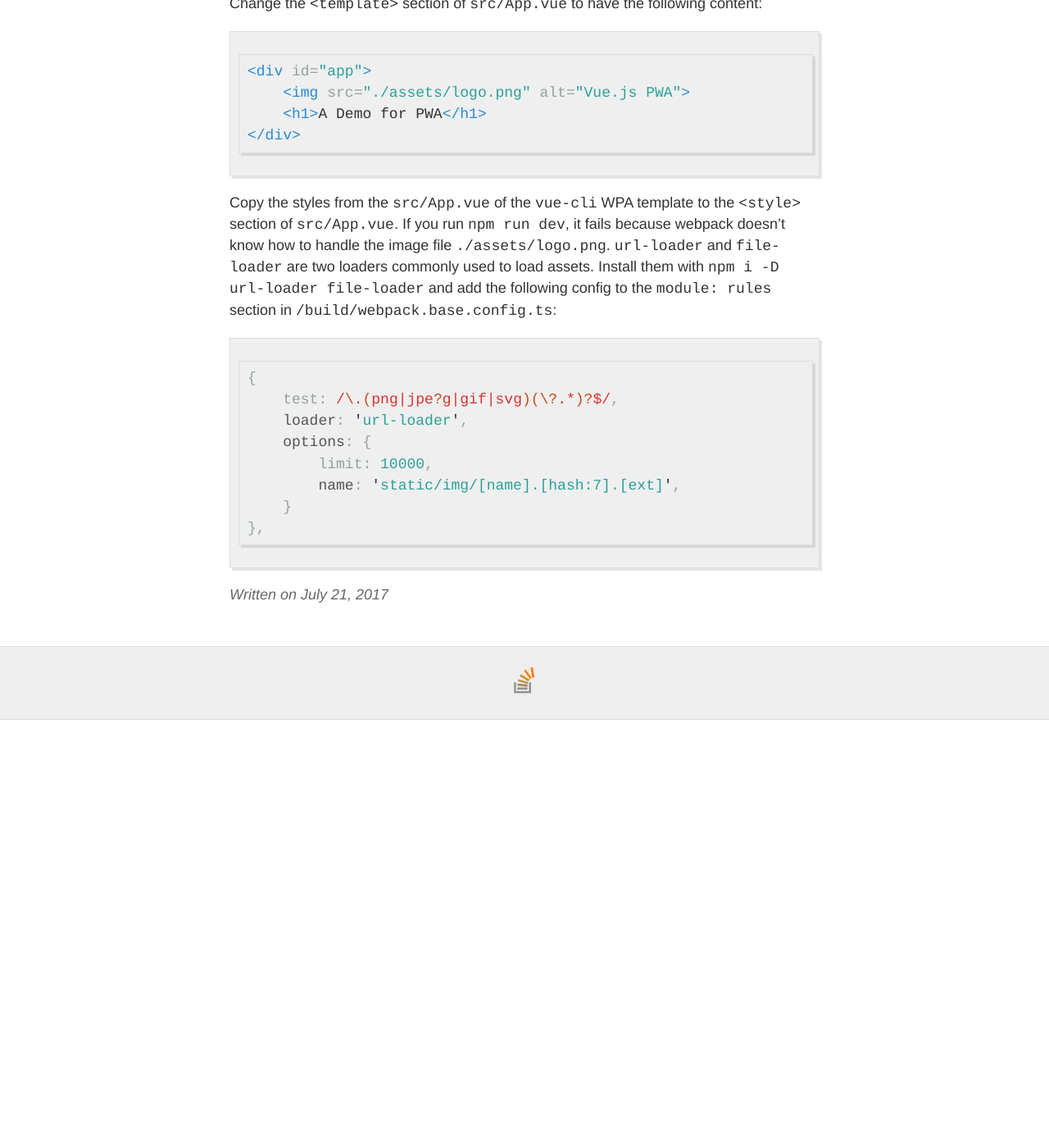
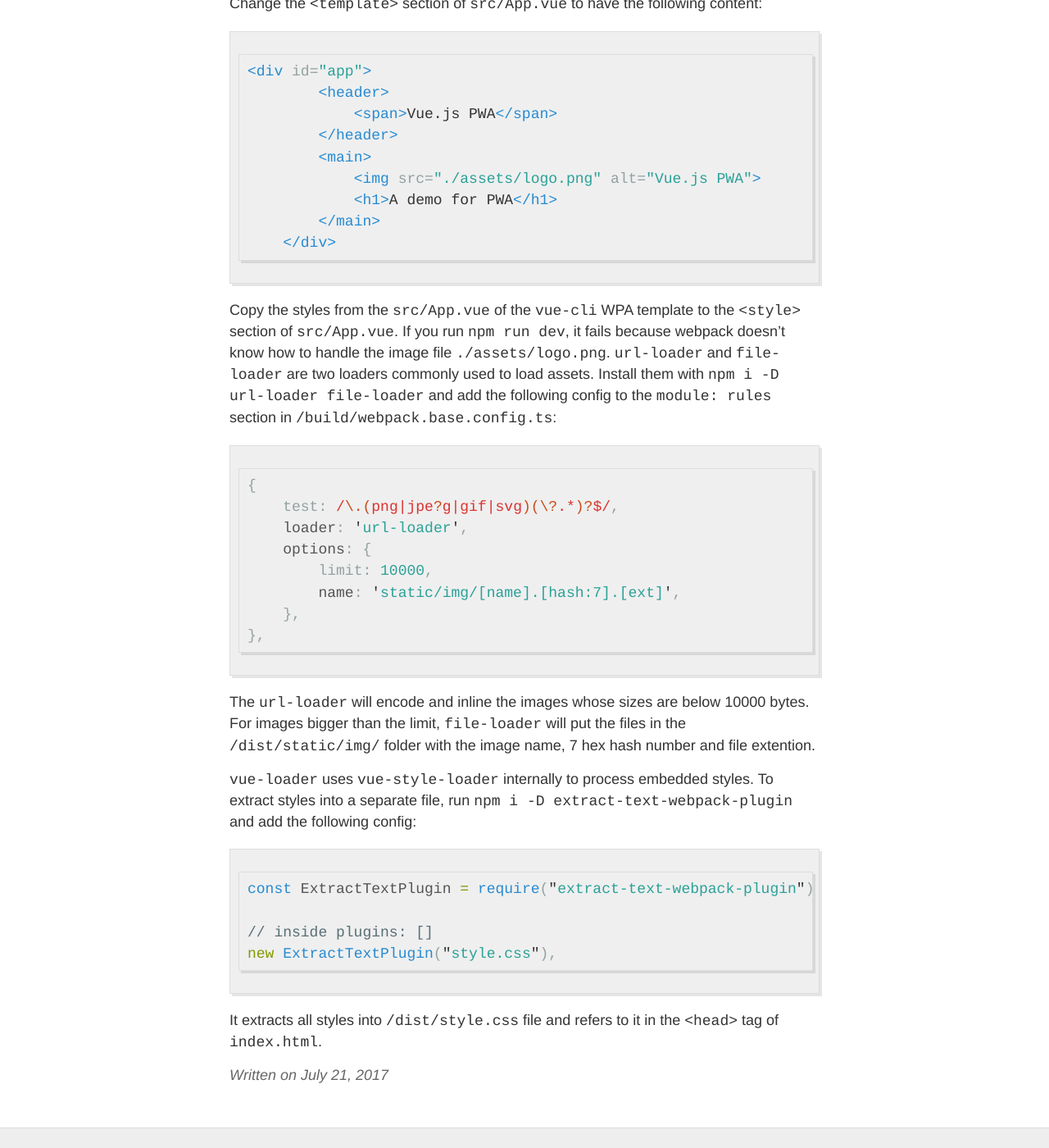
Before and after one commit to YingLiu4203/old-dev-blog, a Jekyll site: the page built from _posts/2017-07-21-TypeScript-Vue-Tour-02.md, in a window 1280 px wide and 1400 px high, scrolled down 2602 px. Shown: the whole window at 82% size. Built offline with Jekyll 4.4.1, drawn with Linux system fonts in a browser that asks for light colours; comment, search, counter and statistics services are not loaded; before the commit the page ends 3480 px from its top, so only the background shows below that; some of the changed text lies outside the part shown.

Commit message:
load assets and extract styles

````diff
--- a/_posts/2017-07-21-TypeScript-Vue-Tour-02.md
+++ b/_posts/2017-07-21-TypeScript-Vue-Tour-02.md
@@ -74,14 +74,19 @@ new webpack.optimize.CommonsChunkPlugin({
 
 Because there are multiple bundles, set `filename: '[name].js'` in the `output` field. Now the build output has four files: `index.html`, `main.js`, `manifest.js` and `vendor.js`.
 
-# 2. Add Styles
+# 2. Add Assets and Styles
 Change the `<template>` section of `src/App.vue` to have the following content:
 
 ```html
 <div id="app">
-    <img src="./assets/logo.png" alt="Vue.js PWA">
-    <h1>A Demo for PWA</h1>
-</div>
+        <header>
+            <span>Vue.js PWA</span>
+        </header>
+        <main>
+            <img src="./assets/logo.png" alt="Vue.js PWA">
+            <h1>A demo for PWA</h1>
+        </main>
+    </div>
 ```
 
 Copy the styles from the `src/App.vue` of the `vue-cli` WPA template to the `<style>` section of `src/App.vue`. If you run `npm run dev`, it fails because webpack doesn't know how to handle the image file `./assets/logo.png`. `url-loader` and `file-loader` are two loaders commonly used to load assets.  Install them with `npm i -D url-loader file-loader` and add the following config to the `module: rules` section in `/build/webpack.base.config.ts`:
@@ -93,6 +98,19 @@ Copy the styles from the `src/App.vue` of the `vue-cli` WPA template to the `<st
     options: {
         limit: 10000,
         name: 'static/img/[name].[hash:7].[ext]',
-    }
+    },
 },
 ```
+
+The `url-loader` will encode and inline the images whose sizes are below 10000 bytes. For images bigger than the limit, `file-loader` will put the files in the `/dist/static/img/` folder with the image name, 7 hex hash number and file extention.
+
+`vue-loader` uses `vue-style-loader` internally to process embedded styles. To extract styles into a separate file, run `npm i -D extract-text-webpack-plugin` and add the following config:
+
+```ts
+const ExtractTextPlugin = require("extract-text-webpack-plugin")
+
+// inside plugins: []
+new ExtractTextPlugin("style.css"),
+```
+
+It extracts all styles into `/dist/style.css` file and refers to it in the `<head>` tag of `index.html`.
````
